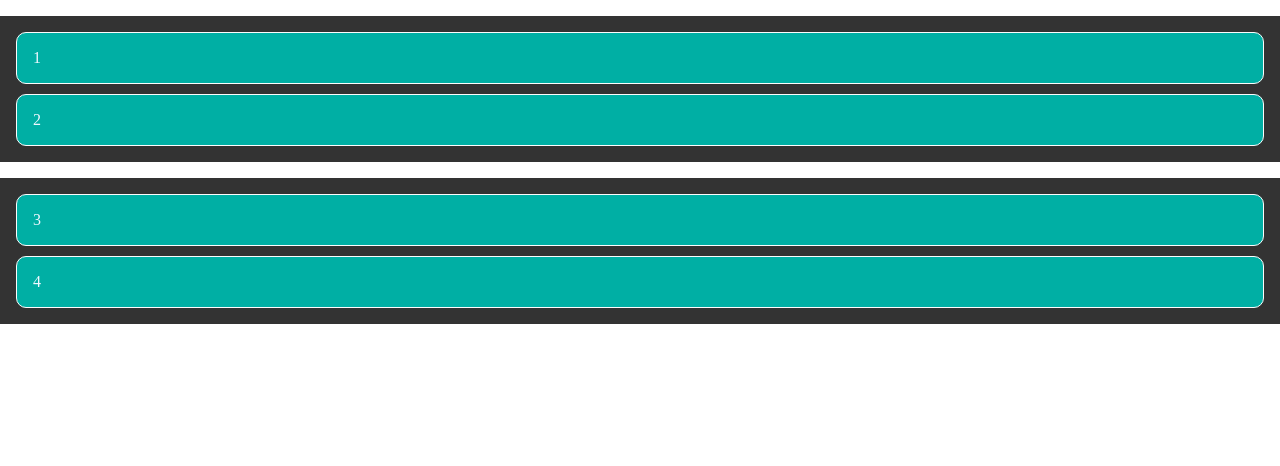
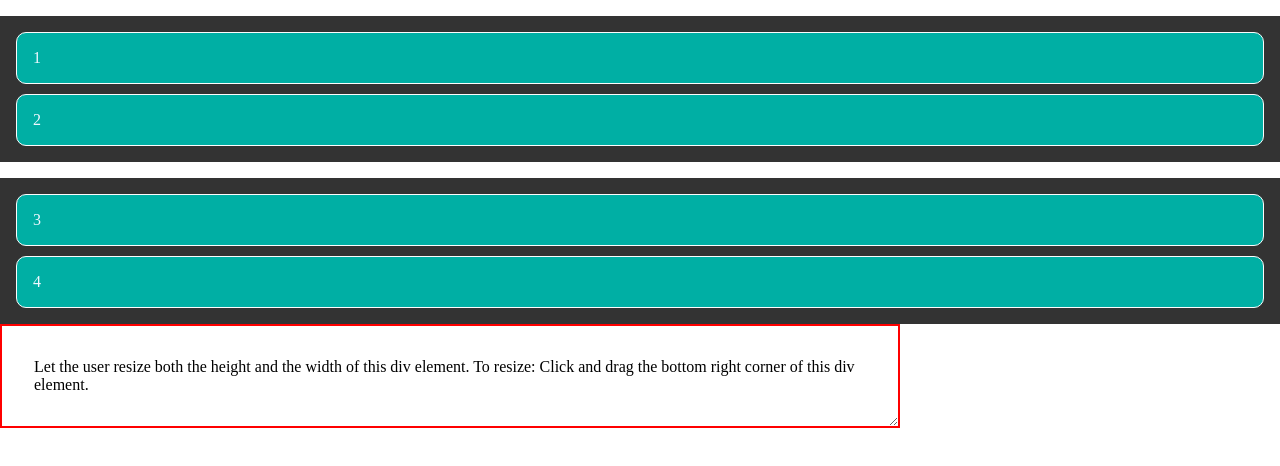
Before and after one commit to HumbleBoyy/DragAndDrop, a plain HTML site: page secondary.html in a window 1280 px wide. Drawn offline with Linux system fonts and the light colour scheme.

Commit message:
new COmmit

```diff
--- a/secondary.html
+++ b/secondary.html
@@ -16,6 +16,12 @@
         <p class="draggable" draggable="true">3</p>
         <p class="draggable" draggable="true">4</p>
     </div>
+
+    <div class="reiszeIt">
+        Let the user resize both the height and the width of this div element.
+
+        To resize: Click and drag the bottom right corner of this div element.
+    </div>
     <script src="./secondary.js"></script>
 </body>
 </html>
--- a/style.css
+++ b/style.css
@@ -47,3 +47,11 @@
 .draggable.dragging{
     opacity: .5;
 }
+
+.reiszeIt{
+    overflow: auto;
+    resize: both;
+    max-width: 900px;
+    padding: 2rem;
+    border: 2px solid #ff0000;
+}
```
